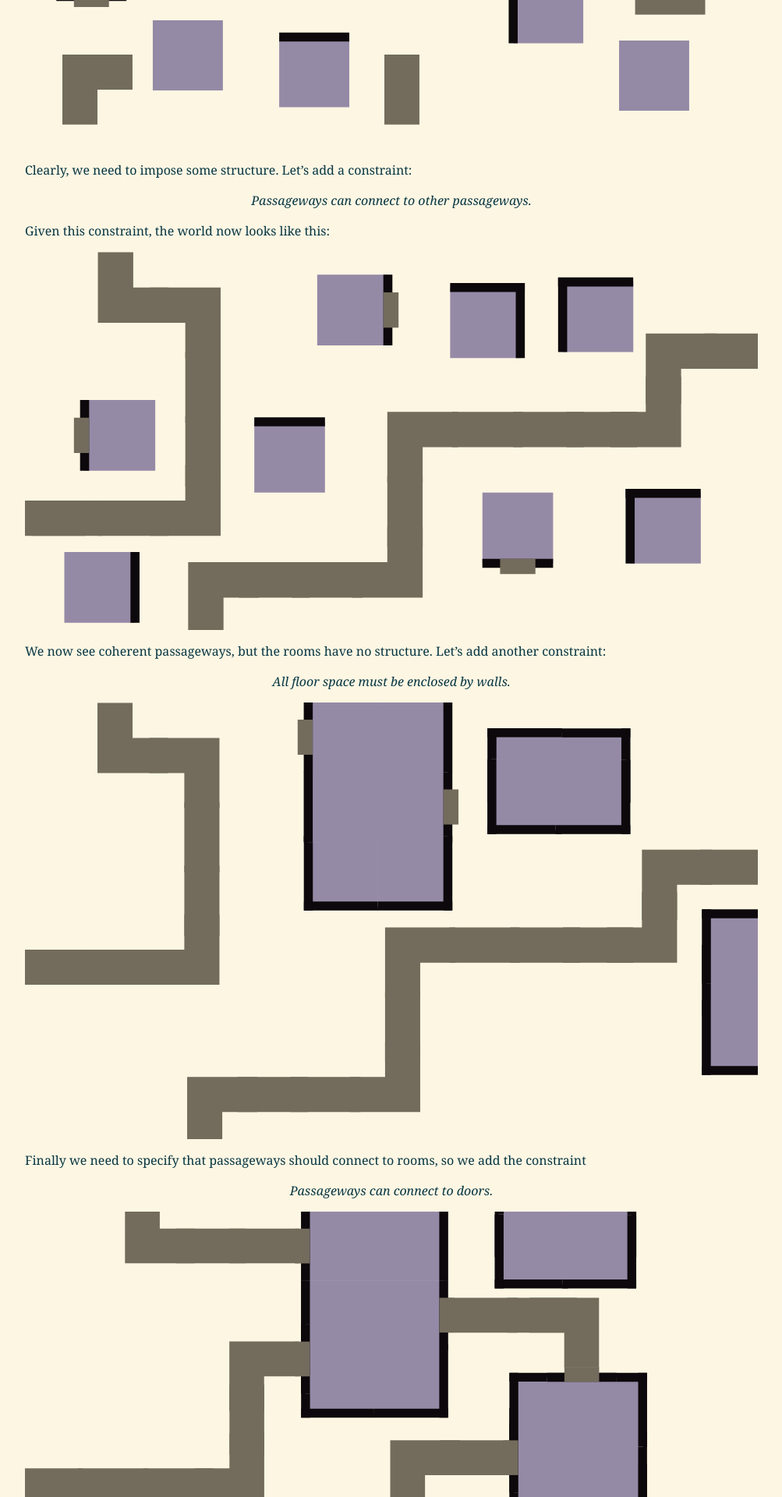
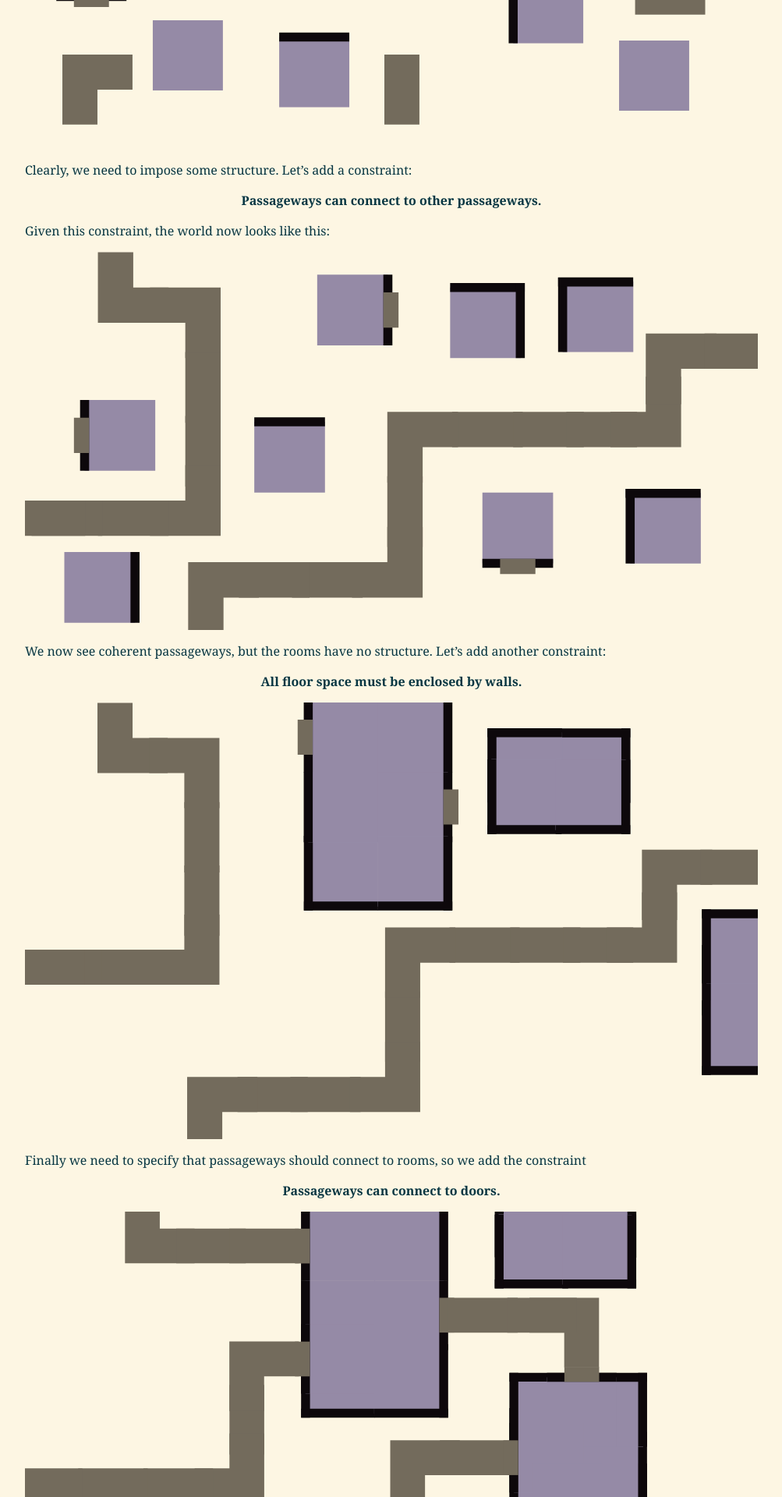
Before and after one commit to IJDykeman/ijdykeman.github.io, a Jekyll site: the page built from _posts/2019-05-17-rule-based-procedural-generation.markdown, in a window 1280 px wide. Shown: the part 1506-3426 px from the top of the page at 78% size, without its empty margins (138-1141 px from the left). Built offline with Jekyll 4.4.1, drawn with Linux system fonts in a browser that asks for light colours.

Commit message:
replace italicized contrains with bold

```diff
--- a/_posts/2019-05-17-rule-based-procedural-generation.markdown
+++ b/_posts/2019-05-17-rule-based-procedural-generation.markdown
@@ -23,7 +23,7 @@
 
 Clearly, we need to impose some structure.  Let’s add a constraint:
 
-*<center>Passageways can connect to other passageways.</center>*
+**<center>Passageways can connect to other passageways.</center>**
 
 Given this constraint, the world now looks like this:
 
@@ -31,13 +31,13 @@
 
 We now see coherent passageways, but the rooms have no structure.  Let’s add another constraint:
 
-*<center>All floor space must be enclosed by walls.</center>*
+**<center>All floor space must be enclosed by walls.</center>**
 
 ![depth from motion graph]({{ site.url }}/assets/rule_based_procedural_generation/dungeon_w_coherent_halls_and_rooms.svg)
 
 Finally we need to specify that passageways should connect to rooms, so we add the constraint
 
-*<center>Passageways can connect to doors.</center>*
+**<center>Passageways can connect to doors.</center>**
 
 ![a nice looking dungeon]({{ site.url }}/assets/rule_based_procedural_generation/coherent_dungeon.svg)
 
```
